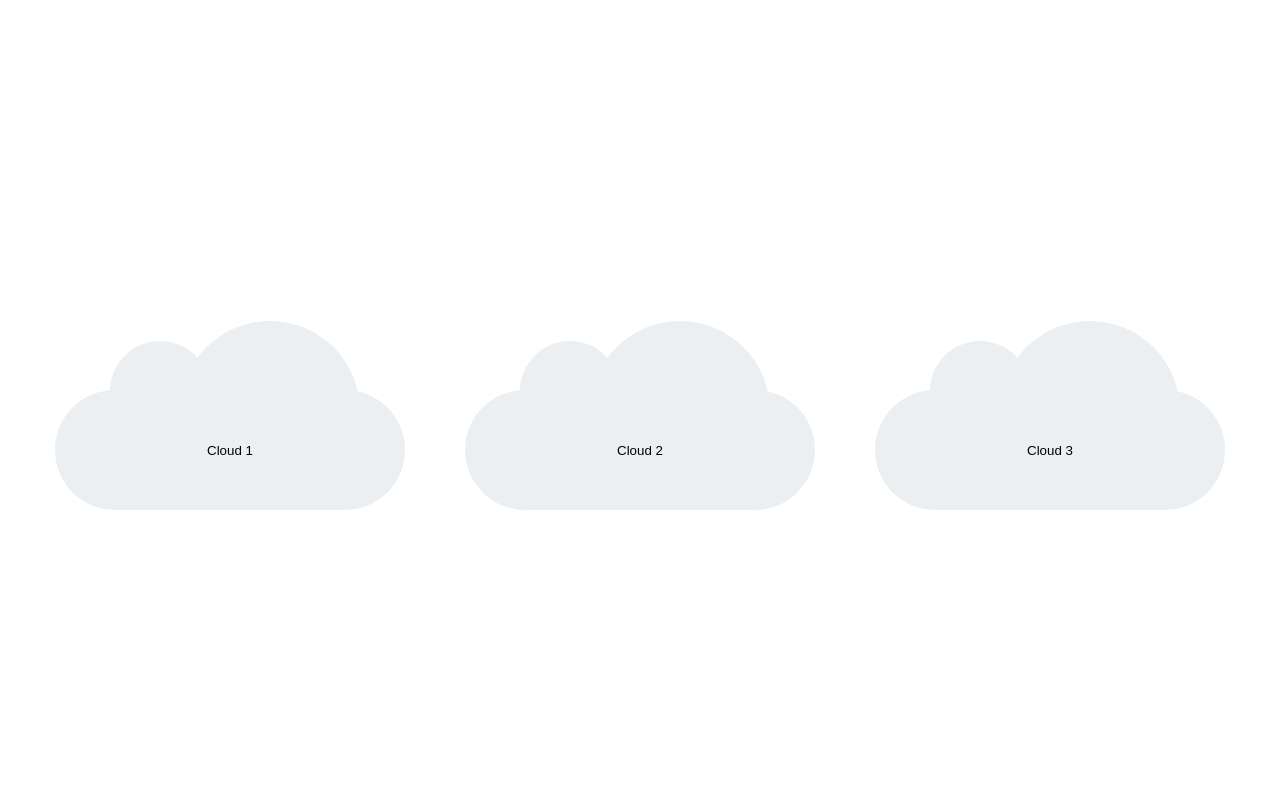
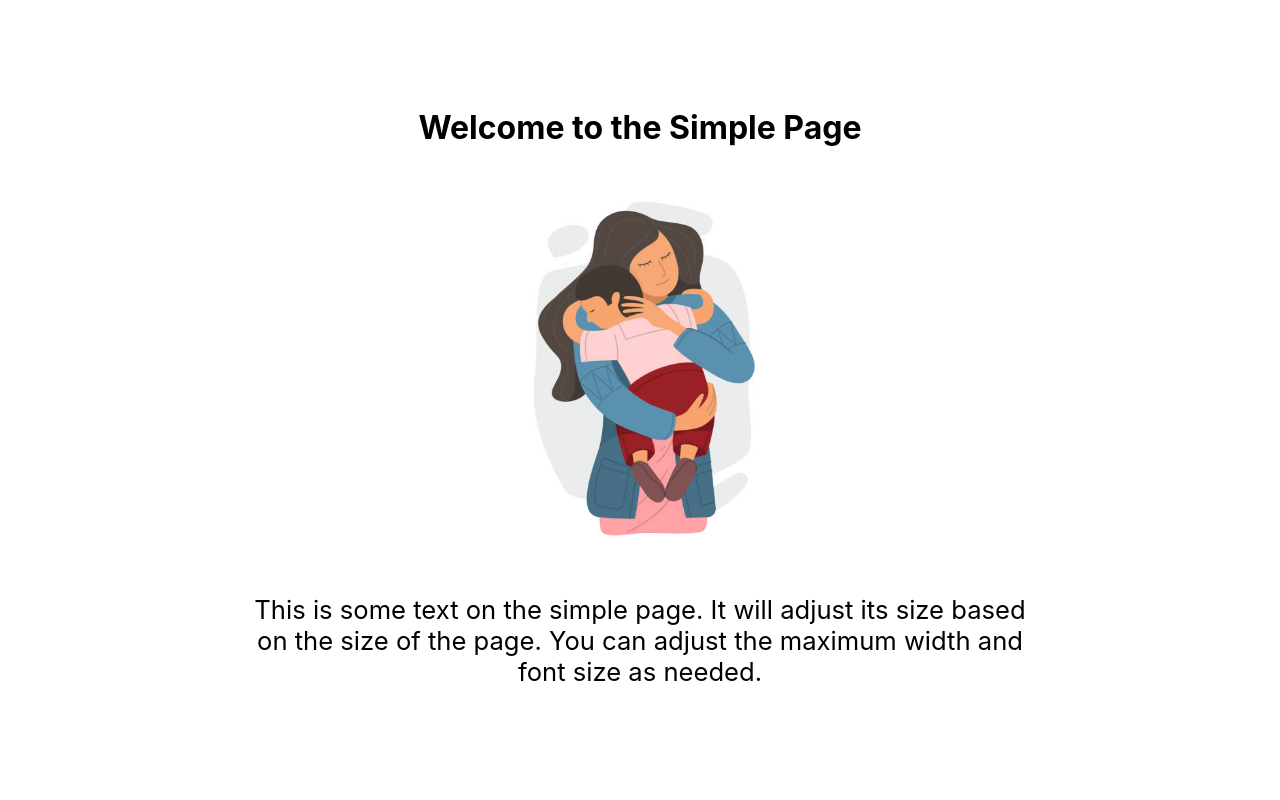
Before and after one commit to SanjnaT41756/ThoughtQloud, a React (Create React App) app: page / in a window 1280 px wide. Shown: the top 800 px of the page. Built offline with nearby package versions, Linux system fonts and the light colour scheme.

Commit message:
created simple info page with static image and text

```diff
--- a/src/App.js
+++ b/src/App.js
@@ -1,13 +1,17 @@
 import React from "react";
 import Faces from "./Faces.js"; // Adjust the import path based on your file structure
+import SimplePage from "./SimplePage";
 
 import CloudBackground from "./CloudBackground";
 const App = () => {
     const numberOfClouds = 3; // Specify the number of clouds you want
     return (
         <div>
+            {/*
             <CloudBackground numberOfClouds={numberOfClouds} />
             <Faces />
+            */}
+            <SimplePage />
         </div>
     );
 };
--- /dev/null
+++ b/src/SimplePage.js
@@ -0,0 +1,54 @@
+import React from "react";
+import MotherHuggingImage from "./images/mother_hugging.jpg";
+
+const SimplePage = () => {
+    const titleStyle = {
+        display: "flex",
+        justifyContent: "center",
+        alignItems: "center",
+        marginTop: "10vh",
+        fontSize: "50px", // Adjust spacing between the title and emojis
+    };
+
+    const centerContainerStyle = {
+        display: "flex",
+        justifyContent: "center",
+        alignItems: "center",
+        height: "100vh",
+        flexDirection: "column",
+        textAlign: "center",
+    };
+
+    const imageStyle = {
+        maxWidth: "100%", // Make the image responsive within its container
+        height: "50vh", // Maintain aspect ratio
+    };
+
+    const contentStyle = {
+        maxWidth: "800px", // Adjust the maximum width of the content
+    };
+
+    const paragraphStyle = {
+        fontSize: "2vw", // Font size relative to the viewport width
+    };
+
+    return (
+        <div style={centerContainerStyle}>
+            <h1>Welcome to the Simple Page</h1>
+            <img
+                src={MotherHuggingImage}
+                alt="Clipart Image"
+                style={imageStyle}
+            />
+            <div style={contentStyle}>
+                <p style={paragraphStyle}>
+                    This is some text on the simple page. It will adjust its
+                    size based on the size of the page. You can adjust the
+                    maximum width and font size as needed.
+                </p>
+            </div>
+        </div>
+    );
+};
+
+export default SimplePage;
```
Also changed, not shown: src/images/mother_hugging.jpg (added).
